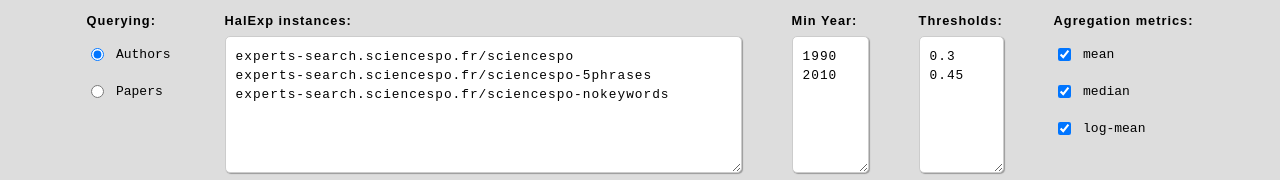
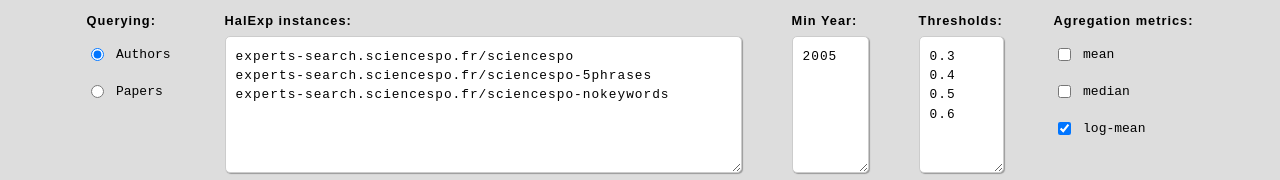
Before and after one commit to medialab/halexp, a website: page tester/index.html in a window 1280 px wide. Shown: the top 180 px of the page. Drawn offline with Linux system fonts and the light colour scheme.

Commit message:
adjust default values

```diff
--- a/tester/index.html
+++ b/tester/index.html
@@ -23,8 +23,7 @@
             minlength="10"
             wrap="off"
             rows="6" cols="60"
-          >
-experts-search.sciencespo.fr/sciencespo
+          >experts-search.sciencespo.fr/sciencespo
 experts-search.sciencespo.fr/sciencespo-5phrases
 experts-search.sciencespo.fr/sciencespo-nokeywords</textarea>
         </div>
@@ -33,24 +32,23 @@
           <textarea id="min_year" name="min_year"
             minlength="4"
             rows="6" cols="5"
-          >
-1990
-2010</textarea>
+          >2005</textarea>
         </div>
         <div class="input">
           <label for="thresholds">Thresholds:</label>
           <textarea id="thresholds" name="thresholds"
             minlength="1"
             rows="6" cols="6"
-          >
-0.3
-0.45</textarea>
+          >0.3
+0.4
+0.5
+0.6</textarea>
         </div>
         <div class="input" id="metrics">
           <label>Agregation metrics:</label>
-          <input type="checkbox" name="mean" id="metric_mean" value="mean" checked />
+          <input type="checkbox" name="mean" id="metric_mean" value="mean" />
           <span>mean</span><br />
-          <input type="checkbox" name="median" id="metric_median" value="median" checked />
+          <input type="checkbox" name="median" id="metric_median" value="median" />
           <span>median</span><br />
           <input type="checkbox" name="log-mean" id="metric_log-mean" value="log-mean" checked />
           <span>log-mean</span>
```
